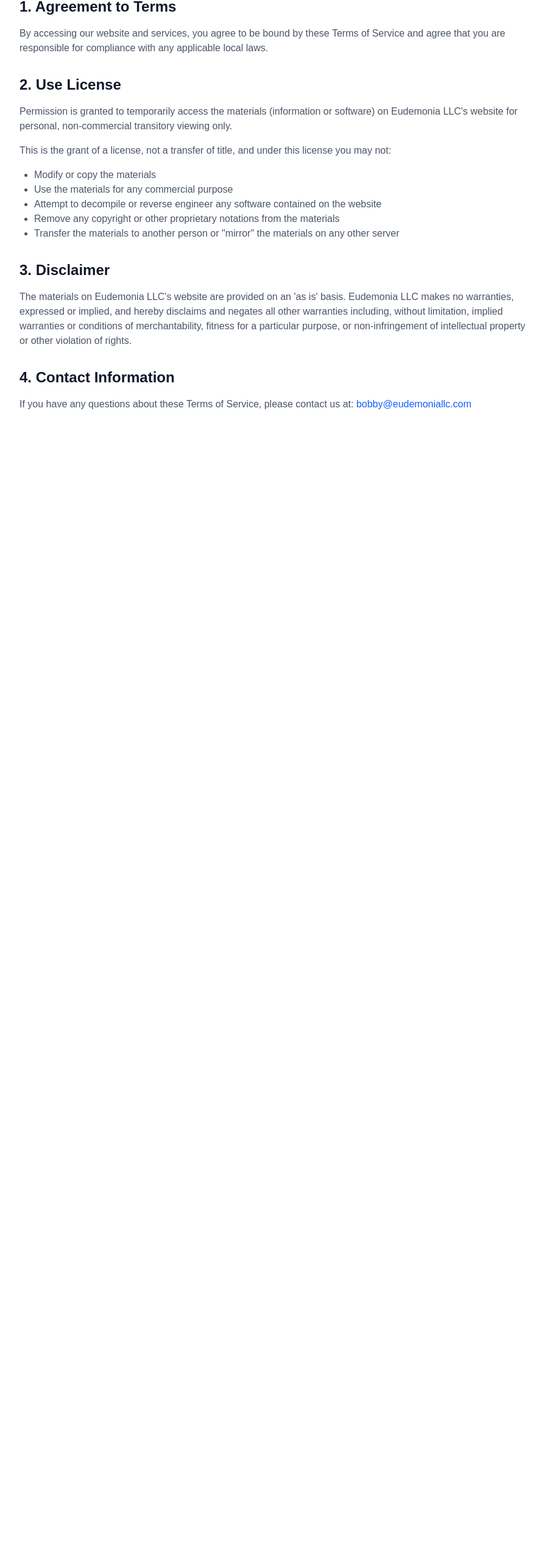
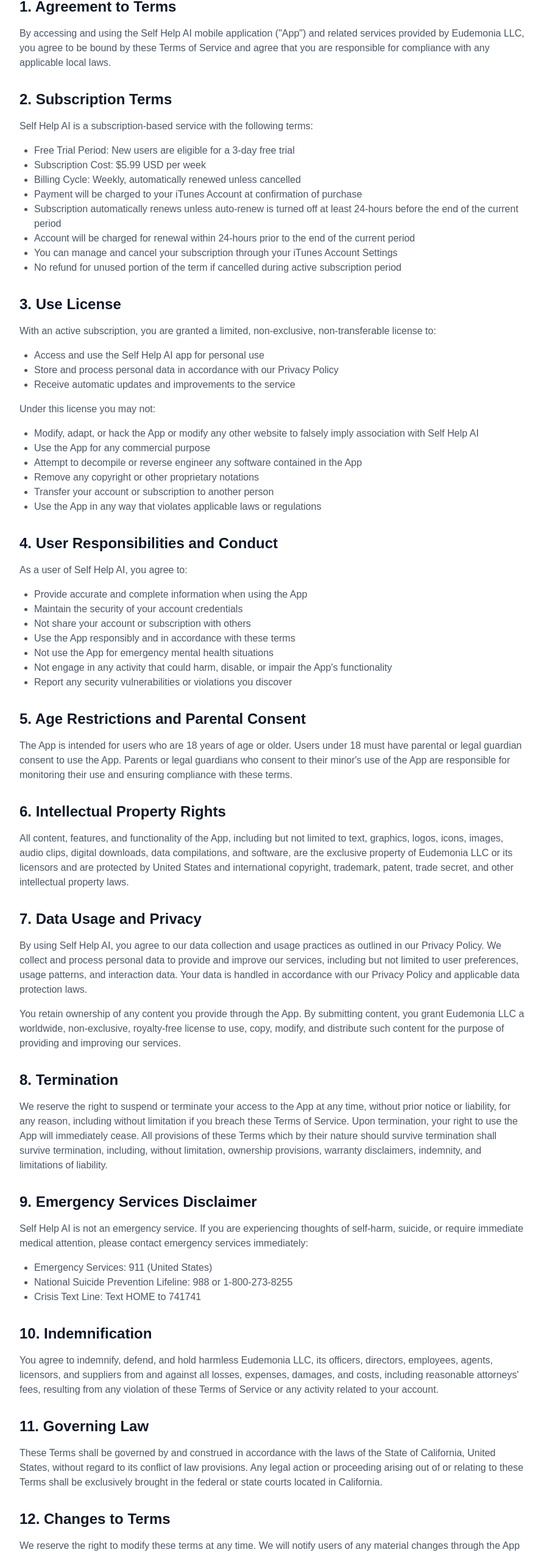
Before and after one commit to ogreowl/eudemoniallc, a Next.js app: page /terms in a window 1280 px wide. Shown: the part 217-2767 px from the top of the page at 61% size, without its empty margins (192-1085 px from the left). Before the commit the page ends 1004 px from the top, so only its background shows below. Built offline with nearby package versions, Linux system fonts and the light colour scheme.

Commit message:
updated terms

```diff
--- a/app/terms/page.tsx
+++ b/app/terms/page.tsx
@@ -1,3 +1,5 @@
+import React from 'react';
+
 export default function Terms() {
   return (
     <div className="min-h-screen bg-white dark:bg-gray-900">
@@ -16,44 +18,158 @@
               1. Agreement to Terms
             </h2>
             <p className="text-gray-600 dark:text-gray-300">
-              By accessing our website and services, you agree to be bound by these Terms of Service and agree that you are responsible for compliance with any applicable local laws.
+              By accessing and using the Self Help AI mobile application ("App") and related services provided by Eudemonia LLC, you agree to be bound by these Terms of Service and agree that you are responsible for compliance with any applicable local laws.
             </p>
           </section>
 
           <section className="mb-8">
             <h2 className="text-2xl font-semibold text-gray-900 dark:text-white mb-4">
-              2. Use License
+              2. Subscription Terms
             </h2>
             <p className="text-gray-600 dark:text-gray-300">
-              Permission is granted to temporarily access the materials (information or software) on Eudemonia LLC&apos;s website for personal, non-commercial transitory viewing only.
-            </p>
-            <p className="text-gray-600 dark:text-gray-300 mt-4">
-              This is the grant of a license, not a transfer of title, and under this license you may not:
+              Self Help AI is a subscription-based service with the following terms:
             </p>
             <ul className="list-disc pl-6 mt-4 text-gray-600 dark:text-gray-300">
-              <li>Modify or copy the materials</li>
-              <li>Use the materials for any commercial purpose</li>
-              <li>Attempt to decompile or reverse engineer any software contained on the website</li>
-              <li>Remove any copyright or other proprietary notations from the materials</li>
-              <li>Transfer the materials to another person or &quot;mirror&quot; the materials on any other server</li>
+              <li>Free Trial Period: New users are eligible for a 3-day free trial</li>
+              <li>Subscription Cost: $5.99 USD per week</li>
+              <li>Billing Cycle: Weekly, automatically renewed unless cancelled</li>
+              <li>Payment will be charged to your iTunes Account at confirmation of purchase</li>
+              <li>Subscription automatically renews unless auto-renew is turned off at least 24-hours before the end of the current period</li>
+              <li>Account will be charged for renewal within 24-hours prior to the end of the current period</li>
+              <li>You can manage and cancel your subscription through your iTunes Account Settings</li>
+              <li>No refund for unused portion of the term if cancelled during active subscription period</li>
             </ul>
           </section>
 
           <section className="mb-8">
             <h2 className="text-2xl font-semibold text-gray-900 dark:text-white mb-4">
-              3. Disclaimer
+              3. Use License
             </h2>
             <p className="text-gray-600 dark:text-gray-300">
-              The materials on Eudemonia LLC&apos;s website are provided on an &apos;as is&apos; basis. Eudemonia LLC makes no warranties, expressed or implied, and hereby disclaims and negates all other warranties including, without limitation, implied warranties or conditions of merchantability, fitness for a particular purpose, or non-infringement of intellectual property or other violation of rights.
+              With an active subscription, you are granted a limited, non-exclusive, non-transferable license to:
+            </p>
+            <ul className="list-disc pl-6 mt-4 text-gray-600 dark:text-gray-300">
+              <li>Access and use the Self Help AI app for personal use</li>
+              <li>Store and process personal data in accordance with our Privacy Policy</li>
+              <li>Receive automatic updates and improvements to the service</li>
+            </ul>
+            <p className="text-gray-600 dark:text-gray-300 mt-4">
+              Under this license you may not:
+            </p>
+            <ul className="list-disc pl-6 mt-4 text-gray-600 dark:text-gray-300">
+              <li>Modify, adapt, or hack the App or modify any other website to falsely imply association with Self Help AI</li>
+              <li>Use the App for any commercial purpose</li>
+              <li>Attempt to decompile or reverse engineer any software contained in the App</li>
+              <li>Remove any copyright or other proprietary notations</li>
+              <li>Transfer your account or subscription to another person</li>
+              <li>Use the App in any way that violates applicable laws or regulations</li>
+            </ul>
+          </section>
+
+          <section className="mb-8">
+            <h2 className="text-2xl font-semibold text-gray-900 dark:text-white mb-4">
+              4. User Responsibilities and Conduct
+            </h2>
+            <p className="text-gray-600 dark:text-gray-300">
+              As a user of Self Help AI, you agree to:
+            </p>
+            <ul className="list-disc pl-6 mt-4 text-gray-600 dark:text-gray-300">
+              <li>Provide accurate and complete information when using the App</li>
+              <li>Maintain the security of your account credentials</li>
+              <li>Not share your account or subscription with others</li>
+              <li>Use the App responsibly and in accordance with these terms</li>
+              <li>Not use the App for emergency mental health situations</li>
+              <li>Not engage in any activity that could harm, disable, or impair the App's functionality</li>
+              <li>Report any security vulnerabilities or violations you discover</li>
+            </ul>
+          </section>
+
+          <section className="mb-8">
+            <h2 className="text-2xl font-semibold text-gray-900 dark:text-white mb-4">
+              5. Age Restrictions and Parental Consent
+            </h2>
+            <p className="text-gray-600 dark:text-gray-300">
+              The App is intended for users who are 18 years of age or older. Users under 18 must have parental or legal guardian consent to use the App. Parents or legal guardians who consent to their minor's use of the App are responsible for monitoring their use and ensuring compliance with these terms.
             </p>
           </section>
 
           <section className="mb-8">
             <h2 className="text-2xl font-semibold text-gray-900 dark:text-white mb-4">
-              4. Contact Information
+              6. Intellectual Property Rights
             </h2>
             <p className="text-gray-600 dark:text-gray-300">
-              If you have any questions about these Terms of Service, please contact us at:{" "}
+              All content, features, and functionality of the App, including but not limited to text, graphics, logos, icons, images, audio clips, digital downloads, data compilations, and software, are the exclusive property of Eudemonia LLC or its licensors and are protected by United States and international copyright, trademark, patent, trade secret, and other intellectual property laws.
+            </p>
+          </section>
+
+          <section className="mb-8">
+            <h2 className="text-2xl font-semibold text-gray-900 dark:text-white mb-4">
+              7. Data Usage and Privacy
+            </h2>
+            <p className="text-gray-600 dark:text-gray-300">
+              By using Self Help AI, you agree to our data collection and usage practices as outlined in our Privacy Policy. We collect and process personal data to provide and improve our services, including but not limited to user preferences, usage patterns, and interaction data. Your data is handled in accordance with our Privacy Policy and applicable data protection laws.
+            </p>
+            <p className="text-gray-600 dark:text-gray-300 mt-4">
+              You retain ownership of any content you provide through the App. By submitting content, you grant Eudemonia LLC a worldwide, non-exclusive, royalty-free license to use, copy, modify, and distribute such content for the purpose of providing and improving our services.
+            </p>
+          </section>
+
+          <section className="mb-8">
+            <h2 className="text-2xl font-semibold text-gray-900 dark:text-white mb-4">
+              8. Termination
+            </h2>
+            <p className="text-gray-600 dark:text-gray-300">
+              We reserve the right to suspend or terminate your access to the App at any time, without prior notice or liability, for any reason, including without limitation if you breach these Terms of Service. Upon termination, your right to use the App will immediately cease. All provisions of these Terms which by their nature should survive termination shall survive termination, including, without limitation, ownership provisions, warranty disclaimers, indemnity, and limitations of liability.
+            </p>
+          </section>
+
+          <section className="mb-8">
+            <h2 className="text-2xl font-semibold text-gray-900 dark:text-white mb-4">
+              9. Emergency Services Disclaimer
+            </h2>
+            <p className="text-gray-600 dark:text-gray-300">
+              Self Help AI is not an emergency service. If you are experiencing thoughts of self-harm, suicide, or require immediate medical attention, please contact emergency services immediately:
+            </p>
+            <ul className="list-disc pl-6 mt-4 text-gray-600 dark:text-gray-300">
+              <li>Emergency Services: 911 (United States)</li>
+              <li>National Suicide Prevention Lifeline: 988 or 1-800-273-8255</li>
+              <li>Crisis Text Line: Text HOME to 741741</li>
+            </ul>
+          </section>
+
+          <section className="mb-8">
+            <h2 className="text-2xl font-semibold text-gray-900 dark:text-white mb-4">
+              10. Indemnification
+            </h2>
+            <p className="text-gray-600 dark:text-gray-300">
+              You agree to indemnify, defend, and hold harmless Eudemonia LLC, its officers, directors, employees, agents, licensors, and suppliers from and against all losses, expenses, damages, and costs, including reasonable attorneys' fees, resulting from any violation of these Terms of Service or any activity related to your account.
+            </p>
+          </section>
+
+          <section className="mb-8">
+            <h2 className="text-2xl font-semibold text-gray-900 dark:text-white mb-4">
+              11. Governing Law
+            </h2>
+            <p className="text-gray-600 dark:text-gray-300">
+              These Terms shall be governed by and construed in accordance with the laws of the State of California, United States, without regard to its conflict of law provisions. Any legal action or proceeding arising out of or relating to these Terms shall be exclusively brought in the federal or state courts located in California.
+            </p>
+          </section>
+
+          <section className="mb-8">
+            <h2 className="text-2xl font-semibold text-gray-900 dark:text-white mb-4">
+              12. Changes to Terms
+            </h2>
+            <p className="text-gray-600 dark:text-gray-300">
+              We reserve the right to modify these terms at any time. We will notify users of any material changes through the App or via email. Continued use of the App after such modifications constitutes acceptance of the updated terms. It is your responsibility to review these Terms periodically for changes.
+            </p>
+          </section>
+
+          <section className="mb-8">
+            <h2 className="text-2xl font-semibold text-gray-900 dark:text-white mb-4">
+              13. Contact Information
+            </h2>
+            <p className="text-gray-600 dark:text-gray-300">
+              If you have any questions about these Terms of Service or the App, please contact us at:{" "}
               <a href="mailto:bobby@eudemoniallc.com" className="text-blue-600 dark:text-blue-400 hover:underline">
                 bobby@eudemoniallc.com
               </a>
```
